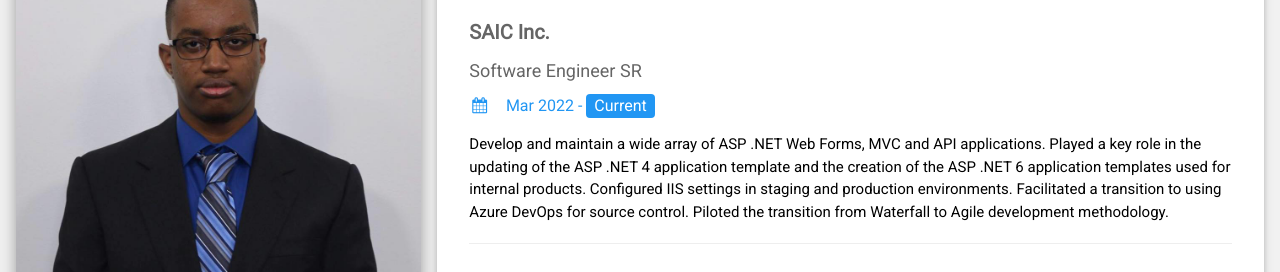
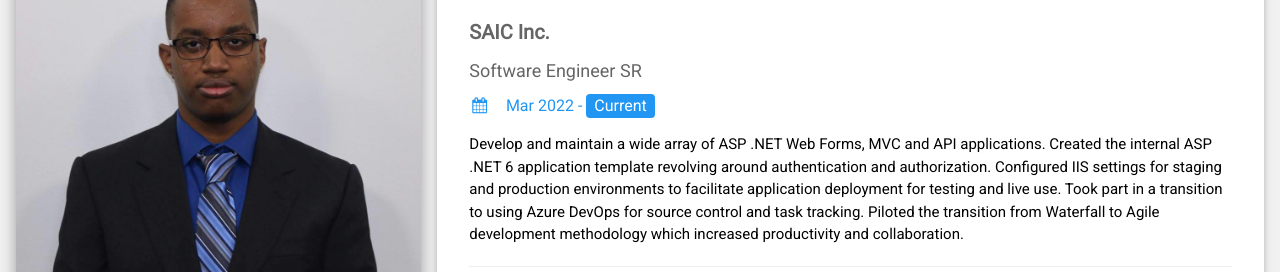
Before and after one commit to AndreWilliams1/AndreWilliams1.github.io, a plain HTML site: page index.html in a window 1280 px wide. Shown: the part 106-378 px from the top of the page. Drawn offline with nearby package versions, Linux system fonts and the light colour scheme.

Commit message:
Changed SAIC work experience

```diff
--- a/index.html
+++ b/index.html
@@ -62,7 +62,7 @@ html,body,h1,h2,h3,h4,h5,h6 {font-family: "Roboto", sans-serif}
           <h4 class="w3-opacity"><b>SAIC Inc.</b></h4>
           <h5 class="w3-opacity">Software Engineer SR</h5>
           <h6 class="w3-text-blue"><i class="fa fa-calendar fa-fw w3-margin-right"></i>Mar 2022 - <span class="w3-tag w3-blue w3-round">Current</span></h6>
-          <p>Develop and maintain a wide array of ASP .NET Web Forms, MVC and API applications. Played a key role in the updating of the ASP .NET 4 application template and the creation of the ASP .NET 6 application templates used for internal products. Configured IIS settings in staging and production environments. Facilitated a transition to using Azure DevOps for source control. Piloted the transition from Waterfall to Agile development methodology.</p>
+          <p>Develop and maintain a wide array of ASP .NET Web Forms, MVC and API applications. Created the internal ASP .NET 6 application template revolving around authentication and authorization. Configured IIS settings for staging and production environments to facilitate application deployment for testing and live use. Took part in a transition to using Azure DevOps for source control and task tracking. Piloted the transition from Waterfall to Agile development methodology which increased productivity and collaboration.</p>
           <hr>
         </div>
         <div class="w3-container">
```
